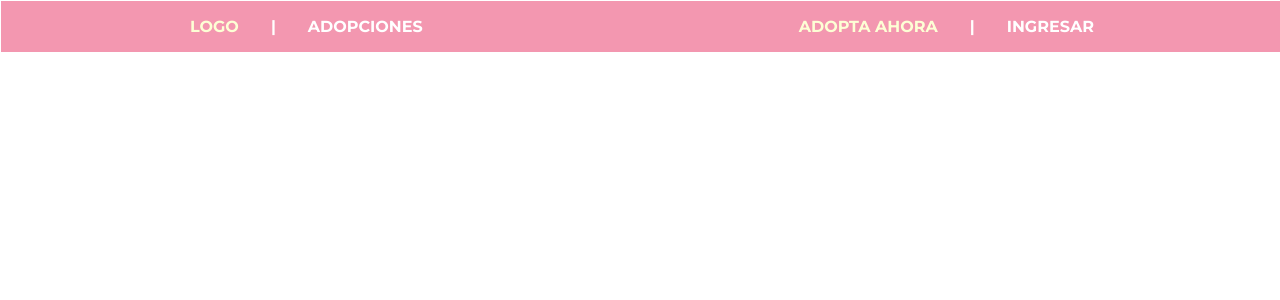
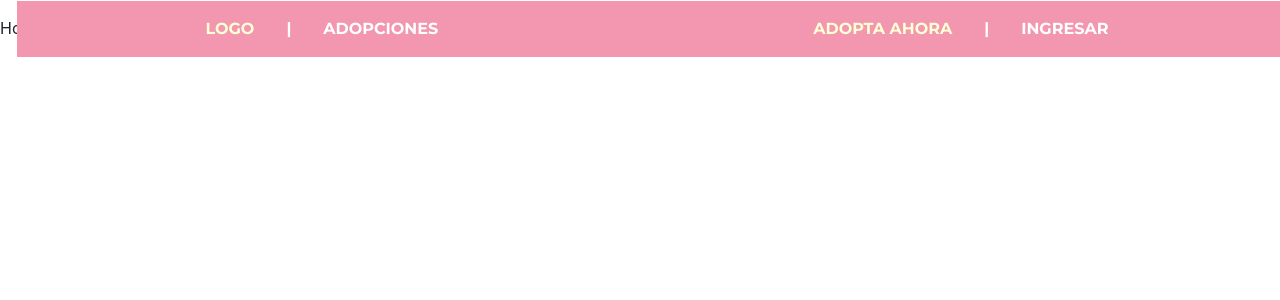
Before and after one commit to MauAraujo/petadoption, a React (Create React App) app: page / in a window 1280 px wide. Shown: the top 300 px of the page. Built offline with nearby package versions, Linux system fonts and the light colour scheme.

Commit message:
react router, structure and sass

```diff
--- a/package.json
+++ b/package.json
@@ -6,8 +6,11 @@
     "@testing-library/jest-dom": "^4.2.4",
     "@testing-library/react": "^9.4.0",
     "@testing-library/user-event": "^7.2.1",
+    "bootstrap": "^4.4.1",
+    "node-sass": "^4.13.1",
     "react": "^16.12.0",
     "react-dom": "^16.12.0",
+    "react-router-dom": "^5.1.2",
     "react-scripts": "3.3.0",
     "typeface-montserrat": "0.0.75"
   },
--- a/src/App.css
+++ /dev/null
@@ -1,6 +0,0 @@
-.App {
-  display: flex;
-  flex-direction: column;
-  justify-content: center;
-  text-align: center;
-}
--- a/src/App.js
+++ b/src/App.js
@@ -1,14 +1,16 @@
 import React from 'react';
-import './App.css';
-import NavBar  from './components/NavBar'
-import Hero from './components/Hero'
+import { BrowserRouter as Router } from "react-router-dom";
+
+import "bootstrap/dist/css/bootstrap.css"
+import './assets/scss/global.scss'
+
+import AppNavigation from './pages/app-navigation'
 
 function App() {
   return (
-    <div className="App">
-      <NavBar />
-      <Hero />
-    </div>
+    <Router>
+      <AppNavigation/>
+    </Router>
   );
 }
 
--- a/src/components/NavBar.js
+++ b/src/components/NavBar.js
@@ -1,11 +1,11 @@
 import React from 'react'
-import './NavBar.css'
+import './styles/NavBar.scss'
 
 class NavBar extends React.Component {
   render() {
     return (
-      <nav>
-        <ul>
+      <nav className='navbar'>
+        <ul className=''>
           <div>
             <li><a  className="primary" href="#">LOGO</a></li>
             <li><span>|</span></li>
--- /dev/null
+++ b/src/components/layout.js
@@ -0,0 +1,11 @@
+import React, {Fragment} from 'react'
+import Header from './NavBar'
+
+export default function Layout(props) {
+  return (
+    <Fragment>
+      <Header />
+      {props.children}
+    </Fragment>
+  )
+}
--- a/src/index.css
+++ /dev/null
@@ -1,13 +0,0 @@
-body {
-  margin: 0;
-  font-family: -apple-system, BlinkMacSystemFont, 'Segoe UI', 'Roboto', 'Oxygen',
-    'Ubuntu', 'Cantarell', 'Fira Sans', 'Droid Sans', 'Helvetica Neue',
-    sans-serif;
-  -webkit-font-smoothing: antialiased;
-  -moz-osx-font-smoothing: grayscale;
-}
-
-code {
-  font-family: source-code-pro, Menlo, Monaco, Consolas, 'Courier New',
-    monospace;
-}
--- a/src/index.js
+++ b/src/index.js
@@ -1,6 +1,5 @@
 import React from 'react';
 import ReactDOM from 'react-dom';
-import './index.css';
 import App from './App';
 import * as serviceWorker from './serviceWorker';
 import 'typeface-montserrat'
--- /dev/null
+++ b/src/pages/app-navigation.js
@@ -0,0 +1,25 @@
+import React, { Component, Fragment } from 'react'
+import { Switch, Route } from "react-router-dom"
+//Layout
+import Layout from '../components/layout'
+// Pages
+import Homepage from './homepage'
+
+// Errors
+
+export default class AppNavigation extends Component {
+  render() {
+    return (
+      <Fragment>
+        {/* <Legal/> */}
+        <Layout>
+          <Switch>
+            <Route path='/' exact component={Homepage} />
+            <Route path='/about' exact component={Homepage} />
+            <Route component={Homepage} />
+          </Switch>
+        </Layout>
+      </Fragment>
+    )
+  }
+}
--- /dev/null
+++ b/src/pages/homepage.js
@@ -0,0 +1,9 @@
+import React from 'react'
+
+export default function Homepage() {
+  return (
+    <div>
+      Homepage
+    </div>
+  )
+}
```
Also changed, not shown: src/assets/scss/global.scss (added), src/components/styles/Hero.css (renamed from src/components/Hero.css), src/components/styles/NavBar.scss (renamed from src/components/NavBar.css), 1 other file (tests, documents, lock files or other folders).
